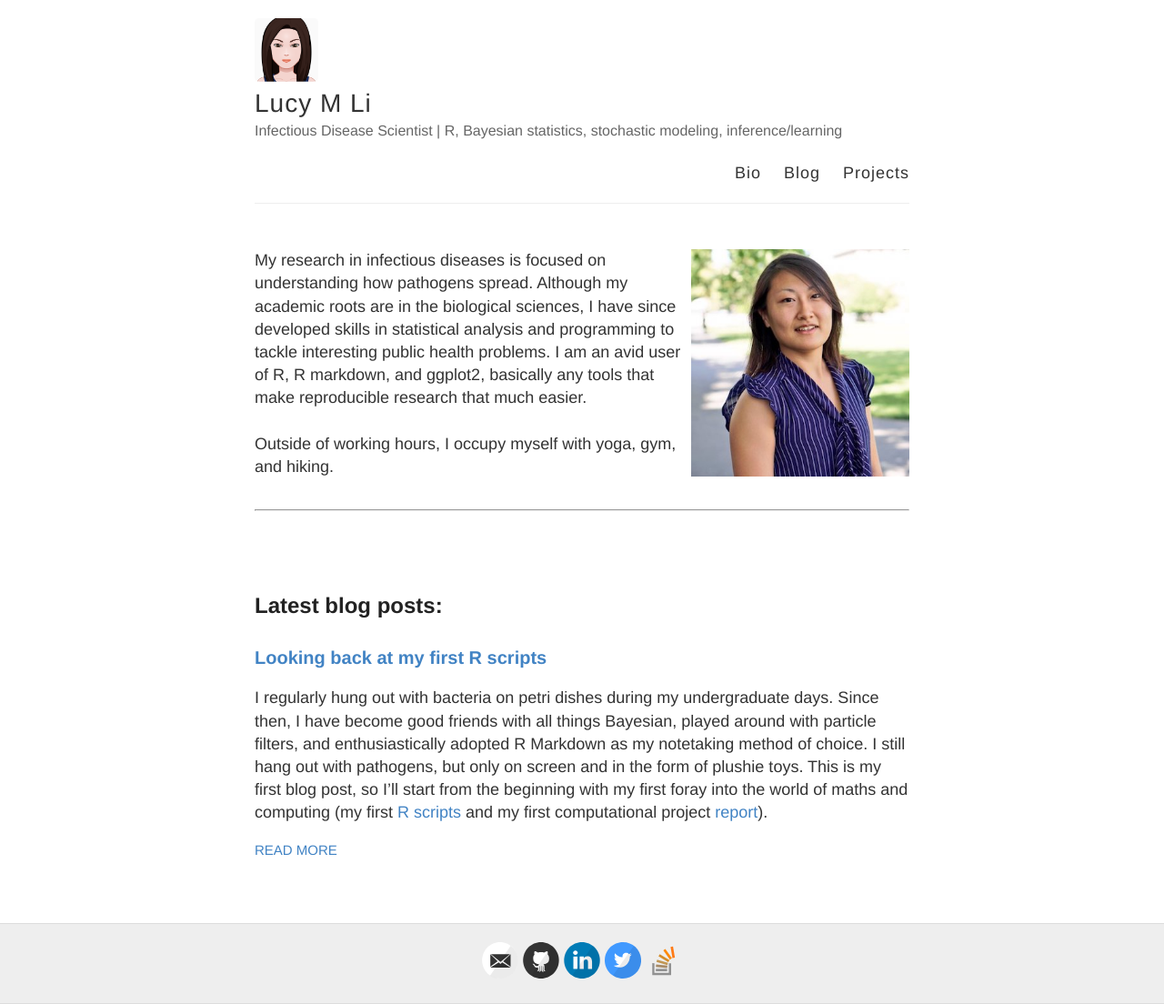
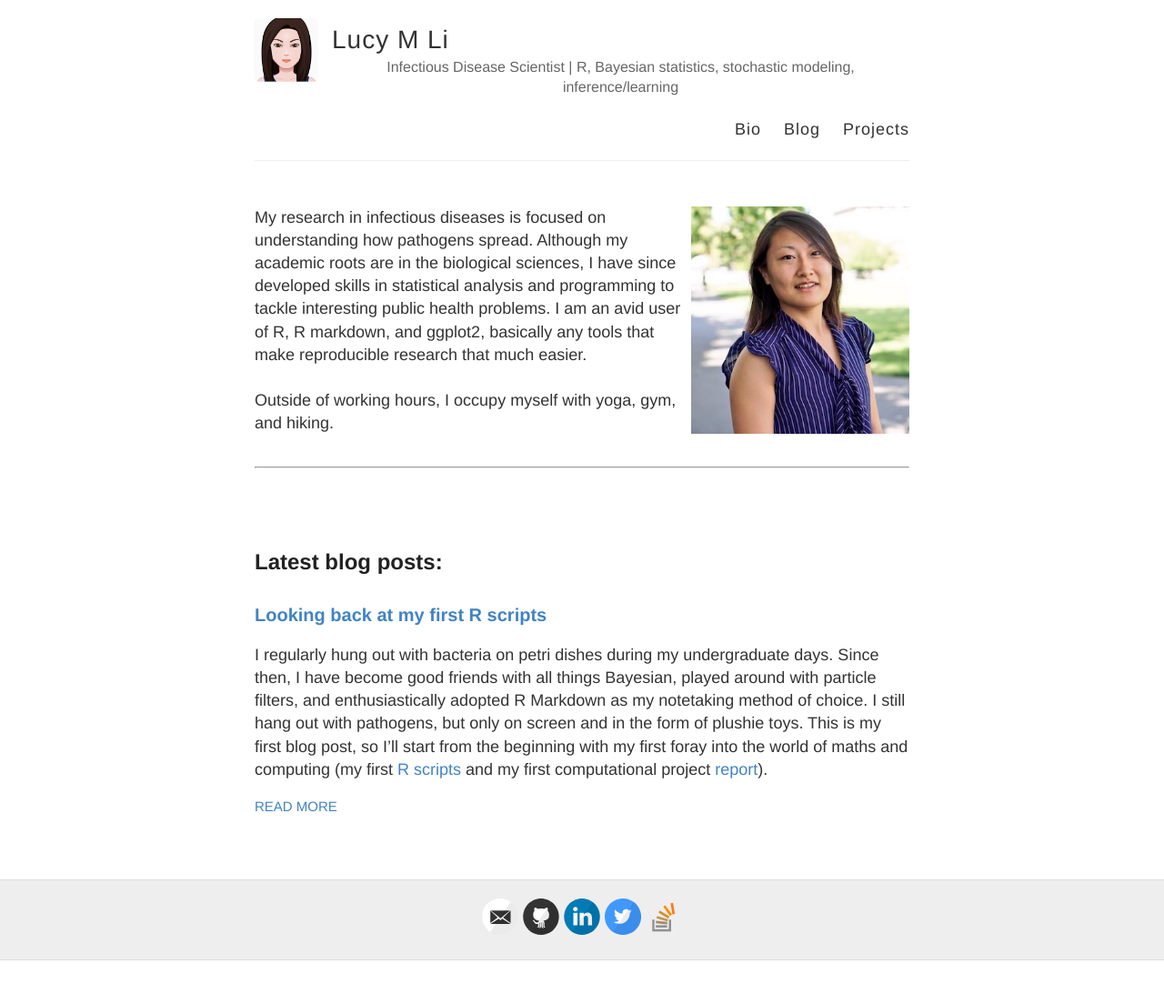
Before and after one commit to lucymli/lucymli.github.io, a Jekyll site: the page built from index.html, in a window 1280 px wide. Shown: the whole page at 91% size. Built offline with Jekyll 4.4.1, drawn with Linux system fonts in a browser that asks for light colours; after the commit the page ends 1056 px from its top, so only the background shows below that.

Commit message:
centering with style.scss

```diff
--- a/_layouts/default.html
+++ b/_layouts/default.html
@@ -26,8 +26,8 @@
     <div class="wrapper-masthead">
       <div class="container">
         <header class="masthead clearfix">
-          <a href="{{ site.baseurl }}/" class="site-avatar", style="text-align: center"><img src="{{ site.avatar }}", align="center" /></a>
           <div class="site-info">
+              <a href="{{ site.baseurl }}/" class="site-avatar", style="text-align: center"><img src="{{ site.avatar }}", align="center" /></a>
             <h1 class="site-name"><a href="{{ site.baseurl }}/">{{ site.name }}</a></h1>
             <p class="site-description", align="center">{{ site.description }}</p>
           </div>
--- a/style.scss
+++ b/style.scss
@@ -181,7 +181,7 @@ img {
 }
 
 .site-info {
-  float: left;
+  float: center;
 
   @include mobile {
     float: none;
```
